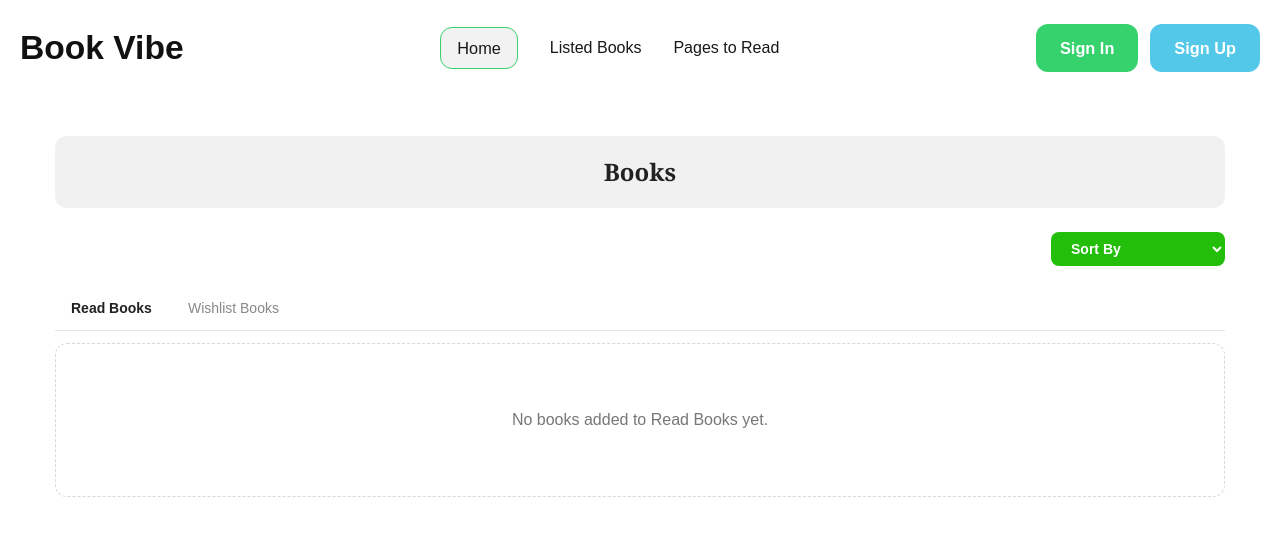
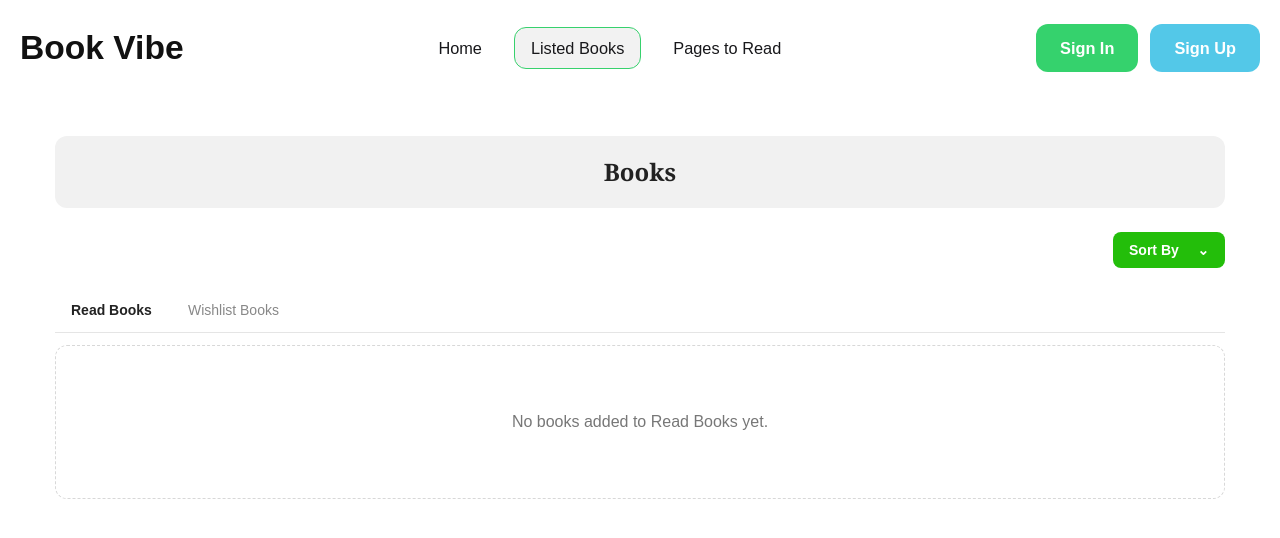
Before and after one commit to rakibul-024/b14-book-vibe, a Next.js app: page /listed-books in a window 1280 px wide. Shown: the top 538 px of the page. Built offline with nearby package versions, Linux system fonts and the light colour scheme.

Commit message:
project complete

```diff
--- a/src/app/Navber/page.jsx
+++ b/src/app/Navber/page.jsx
@@ -1,16 +1,12 @@
+"use client";
+
 import Link from "next/link";
-
-
-const navItems = ["Home", "Listed Books", "Pages to Read"];
+import { usePathname } from "next/navigation";
 
 const Navbar = () => {
+  const pathname = usePathname();
+  const isActive = (path) => pathname === path;
 
-  const navItems = <>
-  <Link   className= "rounded-[12px] border border-[#37d16d] bg-[#f2f2f2] px-4 py-2 text-[1.02rem] "
-               href="/">Home</Link>
-  <Link href="/listed-books">Listed Books</Link>
-  <Link href="/pages-to-read">Pages to Read</Link>
-  </>
   return (
     <header className="w-full px-4 pt-6 pb-4 mb-4">
       <nav className="mx-auto flex max-w-[1240px] items-center justify-between gap-4 bg-transparent px-0">
@@ -21,7 +17,24 @@ const Navbar = () => {
         </div>
 
         <div className="hidden items-center gap-8 md:flex">
-        {navItems}
+          <Link
+            href="/"
+            className={isActive("/") ? "rounded-[12px] border border-[#37d16d] bg-[#f2f2f2] px-4 py-2 text-[1.02rem]" : "text-[1.02rem]"}
+          >
+            Home
+          </Link>
+          <Link
+            href="/listed-books"
+            className={isActive("/listed-books") ? "rounded-[12px] border border-[#37d16d] bg-[#f2f2f2] px-4 py-2 text-[1.02rem]" : "text-[1.02rem]"}
+          >
+            Listed Books
+          </Link>
+          <Link
+            href="/pages-to-read"
+            className={isActive("/pages-to-read") ? "rounded-[12px] border border-[#37d16d] bg-[#f2f2f2] px-4 py-2 text-[1.02rem]" : "text-[1.02rem]"}
+          >
+            Pages to Read
+          </Link>
         </div>
 
         <div className="flex items-center gap-3">
--- a/src/app/components/bookDetails/WishListButton.jsx
+++ b/src/app/components/bookDetails/WishListButton.jsx
@@ -15,7 +15,7 @@ const WishListButton = ({ book }) => {
         }
 
         setWishlistBooks((currentBooks) => [...currentBooks, book]);
-        toast.success("Book added to Wishlist Books.");
+        toast.success("Book added to Wishlist successfully.");
     };
     return (
         <button className="btn btn-info flex-1" onClick={handleWishListBook}>
--- a/src/app/context/BooksContext.jsx
+++ b/src/app/context/BooksContext.jsx
@@ -21,7 +21,7 @@ const BooksProvider = ({ children }) => {
     >
       {children}
       <ToastContainer
-        position="top-left"
+        position="top-right"
         autoClose={5000}
         hideProgressBar={false}
         newestOnTop={false}
--- a/src/app/listed-books/page.jsx
+++ b/src/app/listed-books/page.jsx
@@ -67,7 +67,16 @@ const ListedBooks = () => {
     useContext(BooksContext);
   const [activeTab, setActiveTab] = useState("read");
   const [sortBy, setSortBy] = useState("default");
+  const [sortMenuOpen, setSortMenuOpen] = useState(false);
   const books = activeTab === "read" ? readBooks : wishlistBooks;
+  const sortOptions = [
+    { value: "default", label: "Sort By" },
+    { value: "rating", label: "Rating" },
+    { value: "pages", label: "Number of pages" },
+    { value: "year", label: "Year of publishing" },
+  ];
+  const selectedSortLabel =
+    sortOptions.find((option) => option.value === sortBy)?.label || "Sort By";
 
   const sortedBooks = useMemo(() => {
     const result = [...books];
@@ -99,18 +108,43 @@ const ListedBooks = () => {
           Books
         </h1>
 
-        <div className="mt-6 flex justify-end">
-          <select
-            value={sortBy}
-            onChange={(event) => setSortBy(event.target.value)}
-            className="rounded-lg bg-[#23be0a] px-4 py-2 text-sm font-semibold text-white outline-none"
-            aria-label="Sort books"
-          >
-            <option value="default">Sort By</option>
-            <option value="rating">Rating</option>
-            <option value="pages">Number of pages</option>
-            <option value="year">Year of publishing</option>
-          </select>
+        <div className="relative mt-6 flex justify-end">
+          <div className="relative">
+            <button
+              type="button"
+              onClick={() => setSortMenuOpen((open) => !open)}
+              className="flex min-w-28 items-center justify-between gap-4 rounded-lg bg-[#23be0a] px-4 py-2 text-sm font-semibold text-white"
+              aria-expanded={sortMenuOpen}
+              aria-haspopup="listbox"
+            >
+              {selectedSortLabel}
+              <span aria-hidden="true">{sortMenuOpen ? "⌃" : "⌄"}</span>
+            </button>
+
+            {sortMenuOpen && (
+              <div
+                className="absolute right-0 z-20 mt-1 w-48 overflow-hidden border border-[#d7d7d7] bg-white shadow-md"
+                role="listbox"
+                aria-label="Sort books"
+              >
+                {sortOptions.map((option) => (
+                  <button
+                    key={option.value}
+                    type="button"
+                    onClick={() => {
+                      setSortBy(option.value);
+                      setSortMenuOpen(false);
+                    }}
+                    className="block w-full bg-white px-4 py-2 text-left text-sm text-[#222] hover:bg-[#23be0a] hover:text-white"
+                    role="option"
+                    aria-selected={sortBy === option.value}
+                  >
+                    {option.label}
+                  </button>
+                ))}
+              </div>
+            )}
+          </div>
         </div>
 
         <div className="mt-5 flex gap-1 border-b border-[#e5e5e5]">
```
